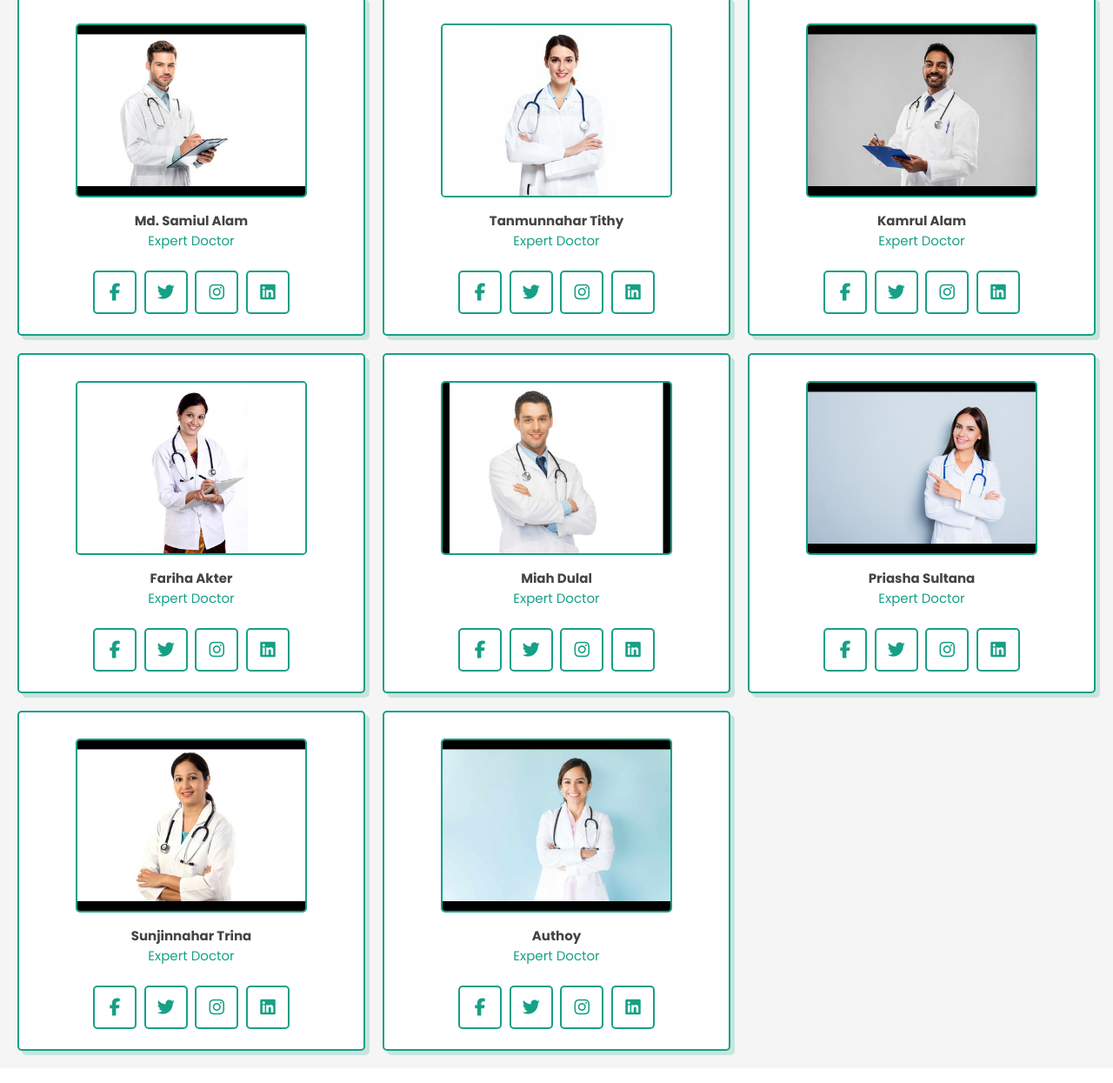
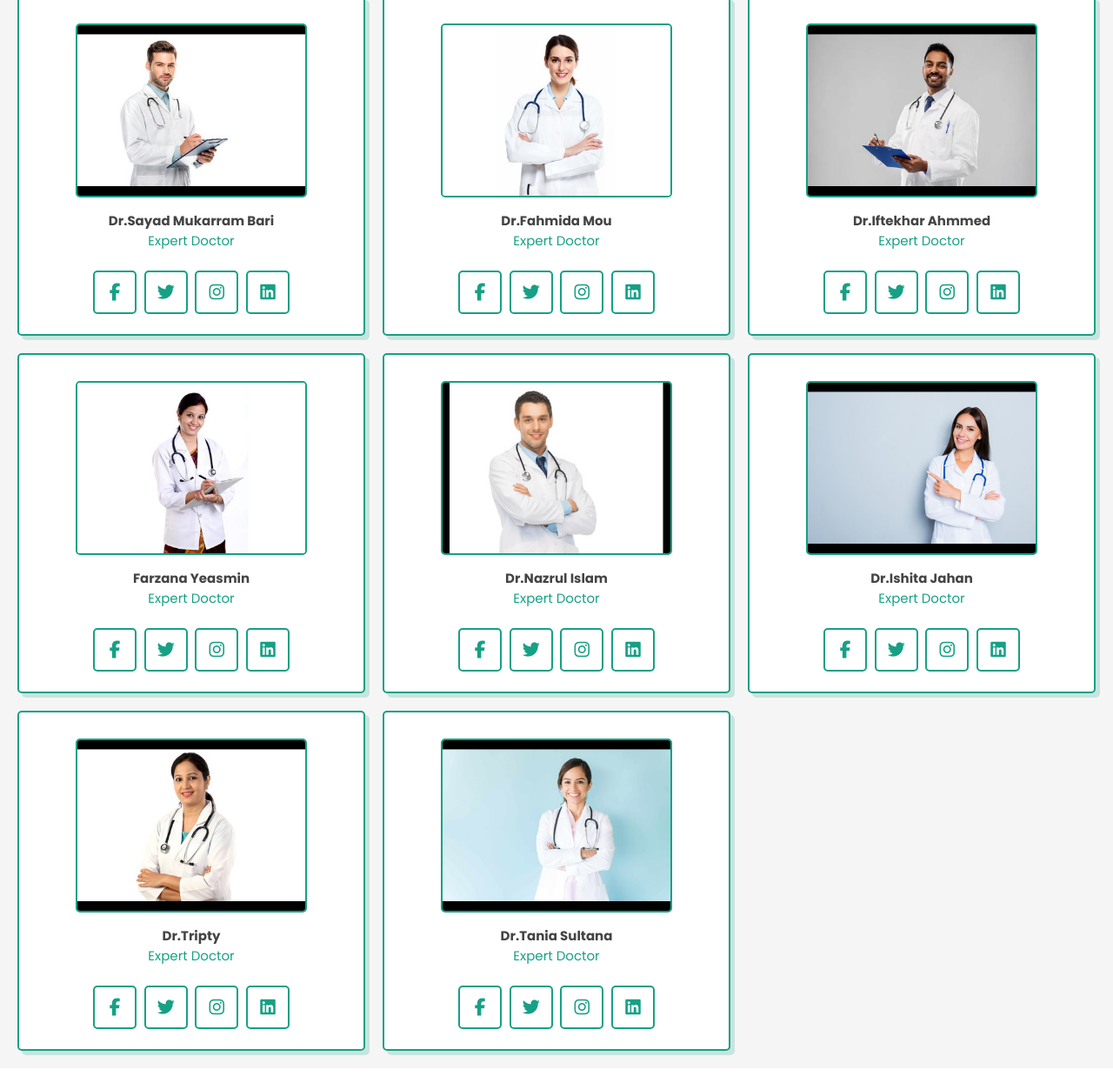
Before and after one commit to Samiul-25/Hospital-Management-System, a plain HTML site: page Hospital Management System/index.html in a window 1280 px wide. Shown: the part 2138-3383 px from the top of the page at 87% size. Drawn offline with Linux system fonts and the light colour scheme.

Commit message:
Update index.html

```diff
--- a/Hospital Management System/index.html
+++ b/Hospital Management System/index.html
@@ -170,7 +170,7 @@
 
             <div class="box">
                 <img src="image/doc-1.jpg" alt="">
-                <h3>Md. Samiul Alam</h3>
+                <h3>Dr.Sayad Mukarram Bari</h3>
                 <span>expert doctor</span>
                 <div class="share">
                     <a href="#" class="fab fa-facebook-f"></a>
@@ -182,7 +182,7 @@
 
             <div class="box">
                 <img src="image/doc-2.jpg" alt="">
-                <h3>Tanmunnahar Tithy</h3>
+                <h3>Dr.Fahmida Mou</h3>
                 <span>expert doctor</span>
                 <div class="share">
                     <a href="#" class="fab fa-facebook-f"></a>
@@ -194,7 +194,7 @@
 
             <div class="box">
                 <img src="image/doc-4.jpg" alt="">
-                <h3>Kamrul Alam</h3>
+                <h3>Dr.Iftekhar ahmmed</h3>
                 <span>expert doctor</span>
                 <div class="share">
                     <a href="#" class="fab fa-facebook-f"></a>
@@ -206,7 +206,7 @@
 
             <div class="box">
                 <img src="image/doc-3.jpg" alt="">
-                <h3>Fariha Akter</h3>
+                <h3>Farzana Yeasmin</h3>
                 <span>expert doctor</span>
                 <div class="share">
                     <a href="#" class="fab fa-facebook-f"></a>
@@ -218,7 +218,7 @@
 
             <div class="box">
                 <img src="image/doc-6.jpg" alt="">
-                <h3>Miah Dulal</h3>
+                <h3>Dr.Nazrul Islam</h3>
                 <span>expert doctor</span>
                 <div class="share">
                     <a href="#" class="fab fa-facebook-f"></a>
@@ -230,7 +230,7 @@
 
             <div class="box">
                 <img src="image/doc-5.jpg" alt="">
-                <h3>Priasha Sultana</h3>
+                <h3>Dr.Ishita Jahan</h3>
                 <span>expert doctor</span>
                 <div class="share">
                     <a href="#" class="fab fa-facebook-f"></a>
@@ -242,7 +242,7 @@
 
             <div class="box">
                 <img src="image/doc-7.jpg" alt="">
-                <h3>Sunjinnahar Trina</h3>
+                <h3>Dr.Tripty </h3>
                 <span>expert doctor</span>
                 <div class="share">
                     <a href="#" class="fab fa-facebook-f"></a>
@@ -254,7 +254,7 @@
 
             <div class="box">
                 <img src="image/doc-8.jpg" alt="">
-                <h3>Authoy</h3>
+                <h3>Dr.Tania Sultana</h3>
                 <span>expert doctor</span>
                 <div class="share">
                     <a href="#" class="fab fa-facebook-f"></a>
```
